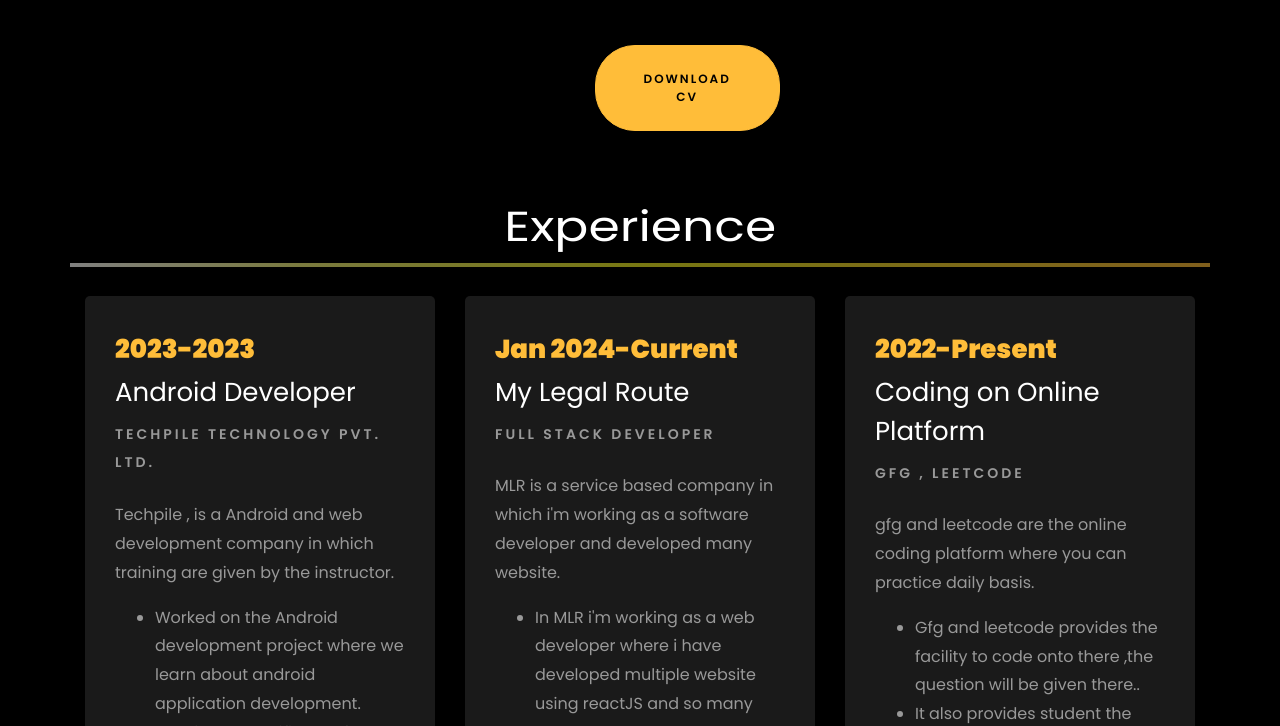
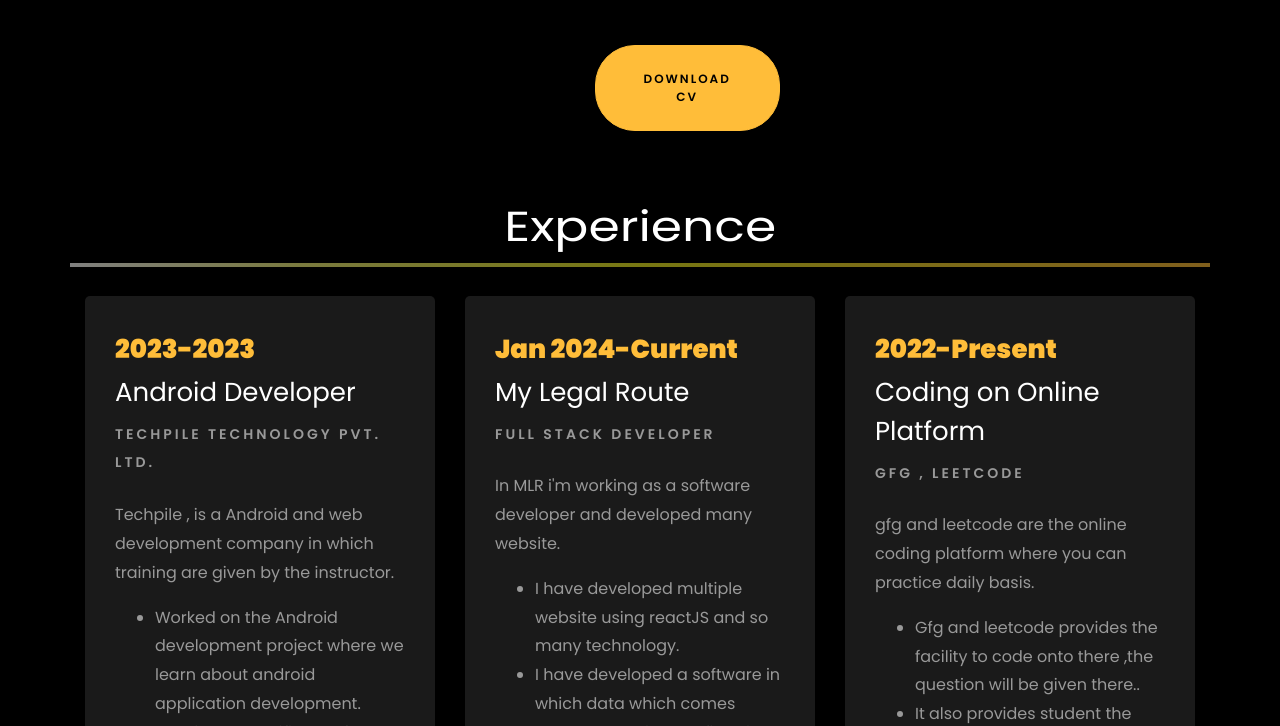
Before and after one commit to singh-abhishek9/portfolio, a plain HTML site: page index.html in a window 1280 px wide. Shown: the part 2074-2800 px from the top of the page. Drawn offline with Linux system fonts and the light colour scheme; files whose address does not match are found by name.

Commit message:
Update index.html

```diff
--- a/index.html
+++ b/index.html
@@ -363,9 +363,9 @@
 						<span class="date">Jan 2024-Current</span>
 						<h2>My Legal Route</h2>
 						<span class="position">Full Stack Developer</span>
-						<p class="mt-4">MLR is a service based company in which i'm working as a software developer and developed many website.
+						<p class="mt-4">In MLR i'm working as a software developer and developed many website.
 							<ul>
-								<li>In MLR i'm working as a web developer where i have developed multiple website using reactJS and so many technology.</li>
+								<li>I have developed multiple website using reactJS and so many technology.</li>
 								<li>I have developed a software in which data which comes through website can filled in ms sheet itself without any user help.</li>
 							</ul>
 						</p>
```
